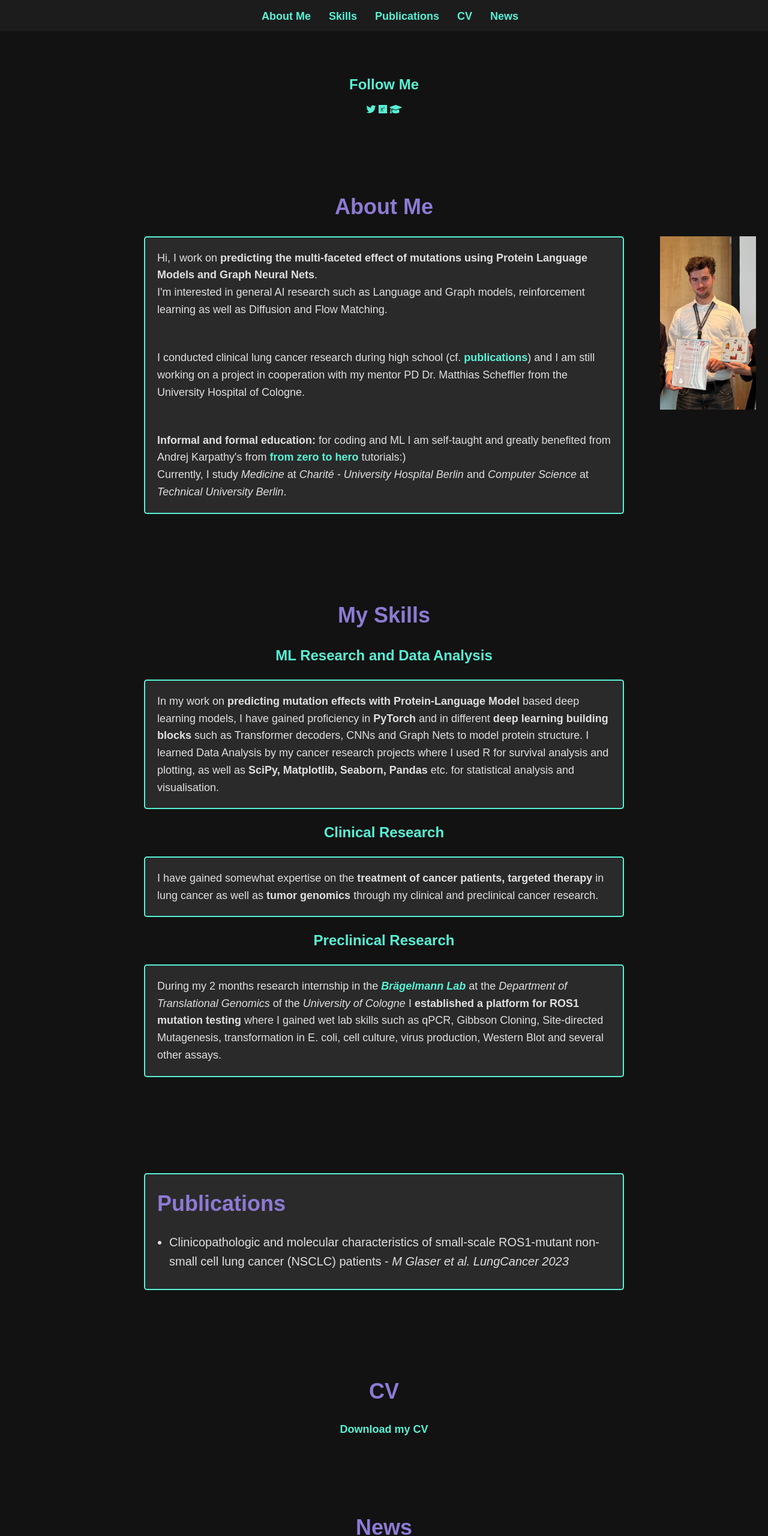
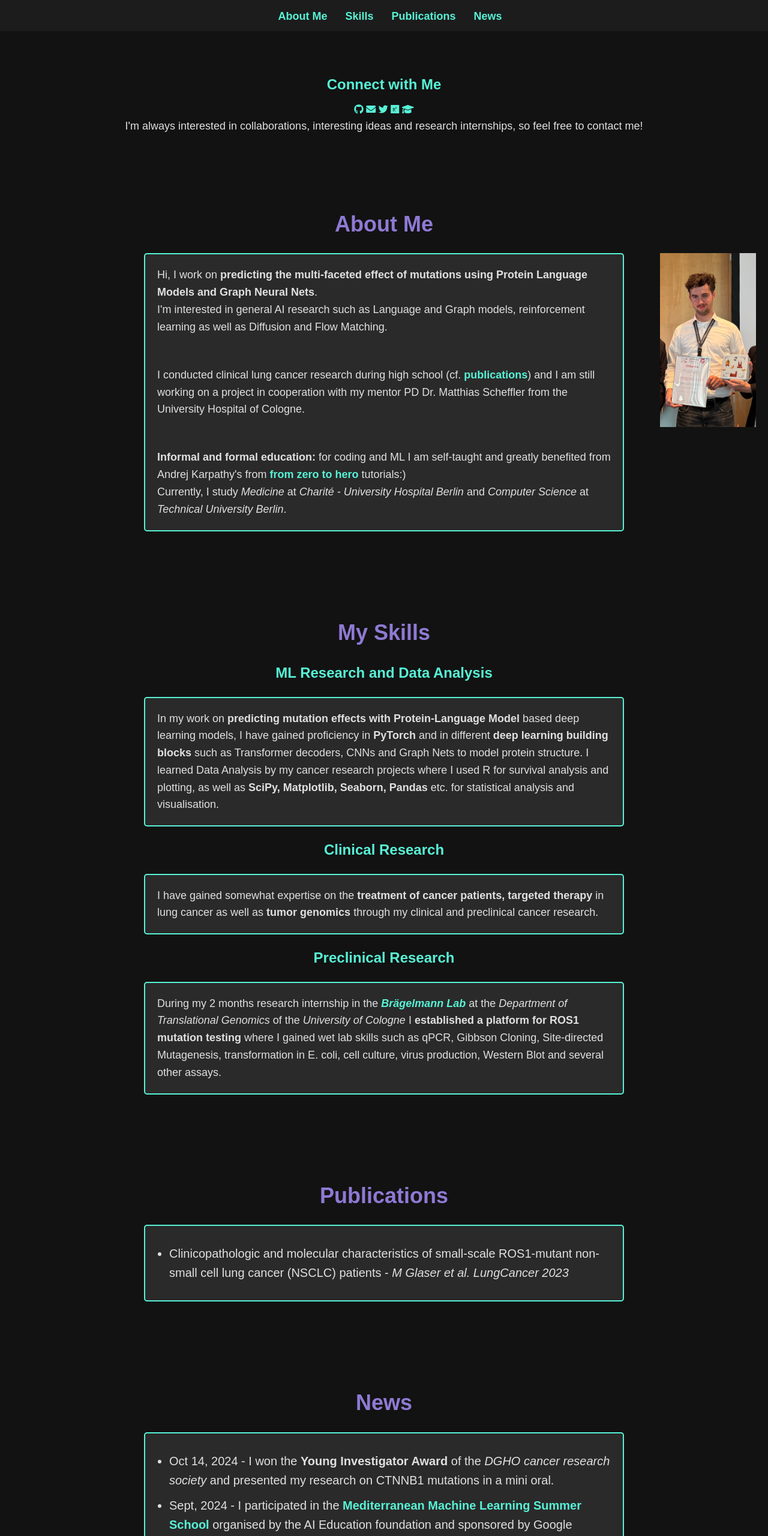
Before and after one commit to moritzgls/moritzgls.github.io, a plain HTML site: page index.html in a window 1280 px wide. Shown: the top 2561 px of the page at 60% size. Drawn offline with Linux system fonts and the light colour scheme.

Commit message:
Update index.html

```diff
--- a/index.html
+++ b/index.html
@@ -15,27 +15,38 @@
                 <li><a href="#about">About Me</a></li>
                 <li><a href="#skills">Skills</a></li>
                 <li><a href="#publications">Publications</a></li>
-                <li><a href="#cv">CV</a></li>
                 <li><a href="#news">News</a></li>
             </ul>
         </nav>
     </header>
 
 
-    <section id="social" class="section">
-    <h2>Follow Me</h2>
+<section id="social" class="section">
+    <h2>Connect with Me</h2>
     <div class="social-icons">
-        <a href="https://twitter.com/your_twitter_handle" target="_blank">
+        <!-- GitHub Link -->
+        <a href="https://github.com/moritzgls" target="_blank">
+            <i class="fab fa-github"></i>
+        </a>
+
+        <a href="mailto:beispiel.beispiel@posteo.de">
+            <i class="fas fa-envelope"></i>
+        </a>
+
+        <!-- Other Social Media -->
+        <a href="https://x.com/MoritzGls" target="_blank">
             <i class="fab fa-twitter"></i>
         </a>
-        <a href="https://www.researchgate.net/profile/your_profile" target="_blank">
+        <a href="https://www.researchgate.net/profile/Moritz-Glaser-3" target="_blank">
             <i class="fab fa-researchgate"></i>
         </a>
-        <a href="https://scholar.google.com/citations?user=your_user_id" target="_blank">
+        <a href="https://scholar.google.de/citations?user=aop9ct8AAAAJ&hl=en" target="_blank">
             <i class="fas fa-graduation-cap"></i> <!-- Scholar icon -->
         </a>
+        <p>I'm always interested in collaborations, interesting ideas and research internships, so feel free to contact me!</p>
     </div>
 </section>
+
 
 
     <section id="about" class="section">
@@ -67,8 +78,8 @@
     </section>
 
     <section id="publications" class="section">
+        <h1>Publications</h1>
         <div class="text-box">
-            <h1>Publications</h1>
             <ul>
                 <li>Clinicopathologic and molecular characteristics of small-scale ROS1-mutant non-small cell lung cancer (NSCLC) patients - <em>M Glaser et al. LungCancer 2023</em></li>
                 <!-- Add more as needed -->
@@ -76,10 +87,6 @@
         </div>
     </section>
 
-    <section id="cv" class="section">
-        <h1>CV</h1>
-        <p><a href="assets/cv/yourcv.pdf" download>Download my CV</a></p>
-    </section>
 
     <section id="news" class="section">
         <h1>News</h1>
```
